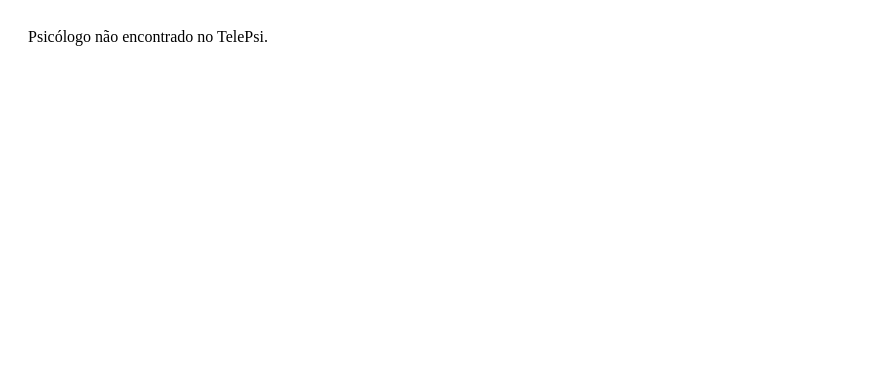
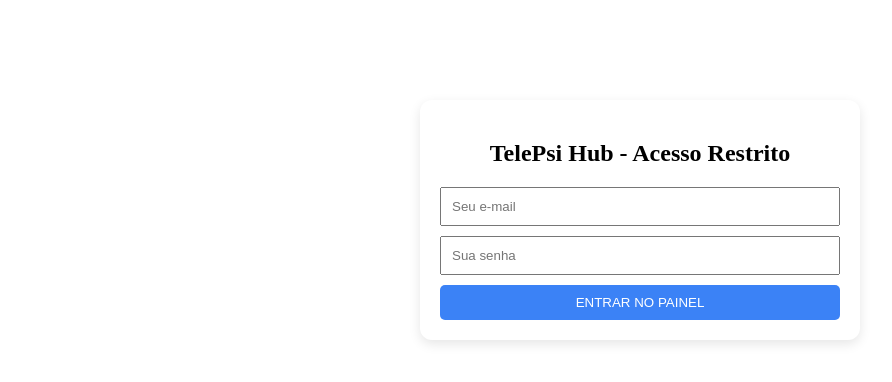
Before and after one commit to rogeriogr/telepsi-hub, a React (Vite) app: page /login in a window 1280 px wide. Shown: the top 382 px of the page, without its empty margins (0-892 px from the left). Built offline with nearby package versions, Linux system fonts and the light colour scheme; no server answers; the database is empty.

Commit message:
feat: integrando Jitsi Meet real na sala de espera

```diff
--- a/src/App.jsx
+++ b/src/App.jsx
@@ -1,24 +1,41 @@
 import React from 'react';
-import { BrowserRouter as Router, Routes, Route } from 'react-router-dom';
-import ProfilePage from './pages/ProfilePage';
-import WaitingRoom from './pages/WaitingRoom'; // Importação adicionada
+import { BrowserRouter as Router, Routes, Route, Navigate } from 'react-router-dom';
+
+// Importação das Páginas
+import Login from './pages/Login';
 import AgendarConsulta from './pages/AgendarConsulta';
+import WaitingRoom from './pages/WaitingRoom';
+
+// Importação do Componente de Segurança
+import PrivateRoute from './components/PrivateRoute';
 
 function App() {
   return (
     <Router>
       <Routes>
-        {/* Página inicial */}
-        <Route path="/" element={<h1>Bem-vindo ao TelePsi Hub</h1>} />
-
-        {/* Rota da Sala de Espera - Validada por Token */}
+        {/* --- ROTAS PÚBLICAS --- */}
+        {/* O paciente entra aqui via link do WhatsApp */}
         <Route path="/sala/:token" element={<WaitingRoom />} />
 
-        {/* Rota Dinâmica do Perfil do Psicólogo */}
-        <Route path="/:slug" element={<ProfilePage />} />
+        {/* Tela de entrada para o psicólogo */}
+        <Route path="/login" element={<Login />} />
 
-        {/* Rota de Agendar Consulta */}
-        <Route path="/agendar" element={<AgendarConsulta />} />
+        {/* --- ROTAS PROTEGIDAS (Apenas para você) --- */}
+        <Route
+          path="/agendar"
+          element={
+            <PrivateRoute>
+              <AgendarConsulta />
+            </PrivateRoute>
+          }
+        />
+
+        {/* Redirecionamento Padrão:
+            Se alguém acessar a raiz "/", mandamos para o Login */}
+        <Route path="/" element={<Navigate to="/login" />} />
+
+        {/* Rota de segurança para páginas não encontradas */}
+        <Route path="*" element={<div style={{ padding: '50px', textAlign: 'center' }}>Página não encontrada.</div>} />
       </Routes>
     </Router>
   );
--- /dev/null
+++ b/src/components/PrivateRoute.jsx
@@ -0,0 +1,28 @@
+import React, { useEffect, useState } from 'react';
+import { Navigate } from 'react-router-dom';
+import { supabase } from '../services/supabaseClient';
+
+export default function PrivateRoute({ children }) {
+  const [session, setSession] = useState(null);
+  const [loading, setLoading] = useState(true);
+
+  useEffect(() => {
+    // Verifica a sessão atual
+    supabase.auth.getSession().then(({ data: { session } }) => {
+      setSession(session);
+      setLoading(false);
+    });
+
+    // Escuta mudanças no login/logout
+    const { data: { subscription } } = supabase.auth.onAuthStateChange((_event, session) => {
+      setSession(session);
+    });
+
+    return () => subscription.unsubscribe();
+  }, []);
+
+  if (loading) return <div>Carregando segurança...</div>;
+
+  // Se não houver sessão (usuário não logado), manda para o login
+  return session ? children : <Navigate to="/login" />;
+}
--- /dev/null
+++ b/src/pages/Login.jsx
@@ -0,0 +1,36 @@
+import React, { useState } from 'react';
+import { supabase } from '../services/supabaseClient';
+import { useNavigate } from 'react-router-dom';
+
+export default function Login() {
+  const [email, setEmail] = useState('');
+  const [senha, setSenha] = useState('');
+  const navigate = useNavigate();
+
+  const handleLogin = async (e) => {
+    e.preventDefault();
+    const { error } = await supabase.auth.signInWithPassword({
+      email,
+      password: senha,
+    });
+
+    if (error) {
+      alert("Erro ao entrar: " + error.message);
+    } else {
+      navigate('/agendar'); // Redireciona para o agendamento após o login
+    }
+  };
+
+  return (
+    <div style={{ maxWidth: '400px', margin: '100px auto', padding: '20px', textAlign: 'center', boxShadow: '0 4px 12px rgba(0,0,0,0.1)', borderRadius: '12px' }}>
+      <h2>TelePsi Hub - Acesso Restrito</h2>
+      <form onSubmit={handleLogin} style={{ display: 'flex', flexDirection: 'column', gap: '10px' }}>
+        <input type="email" placeholder="Seu e-mail" value={email} onChange={(e) => setEmail(e.target.value)} required style={{ padding: '10px' }} />
+        <input type="password" placeholder="Sua senha" value={senha} onChange={(e) => setSenha(e.target.value)} required style={{ padding: '10px' }} />
+        <button type="submit" style={{ padding: '10px', backgroundColor: '#3b82f6', color: 'white', border: 'none', borderRadius: '5px', cursor: 'pointer' }}>
+          ENTRAR NO PAINEL
+        </button>
+      </form>
+    </div>
+  );
+}
```
